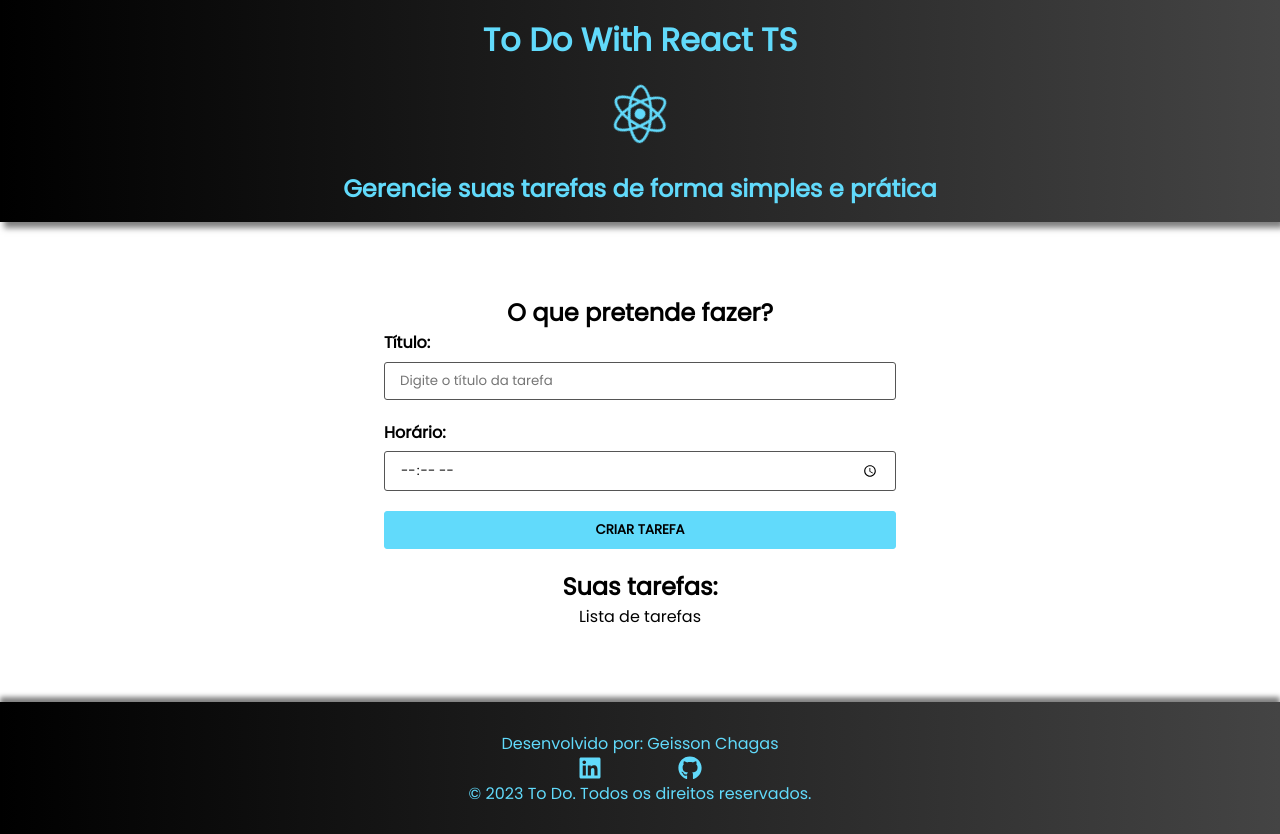
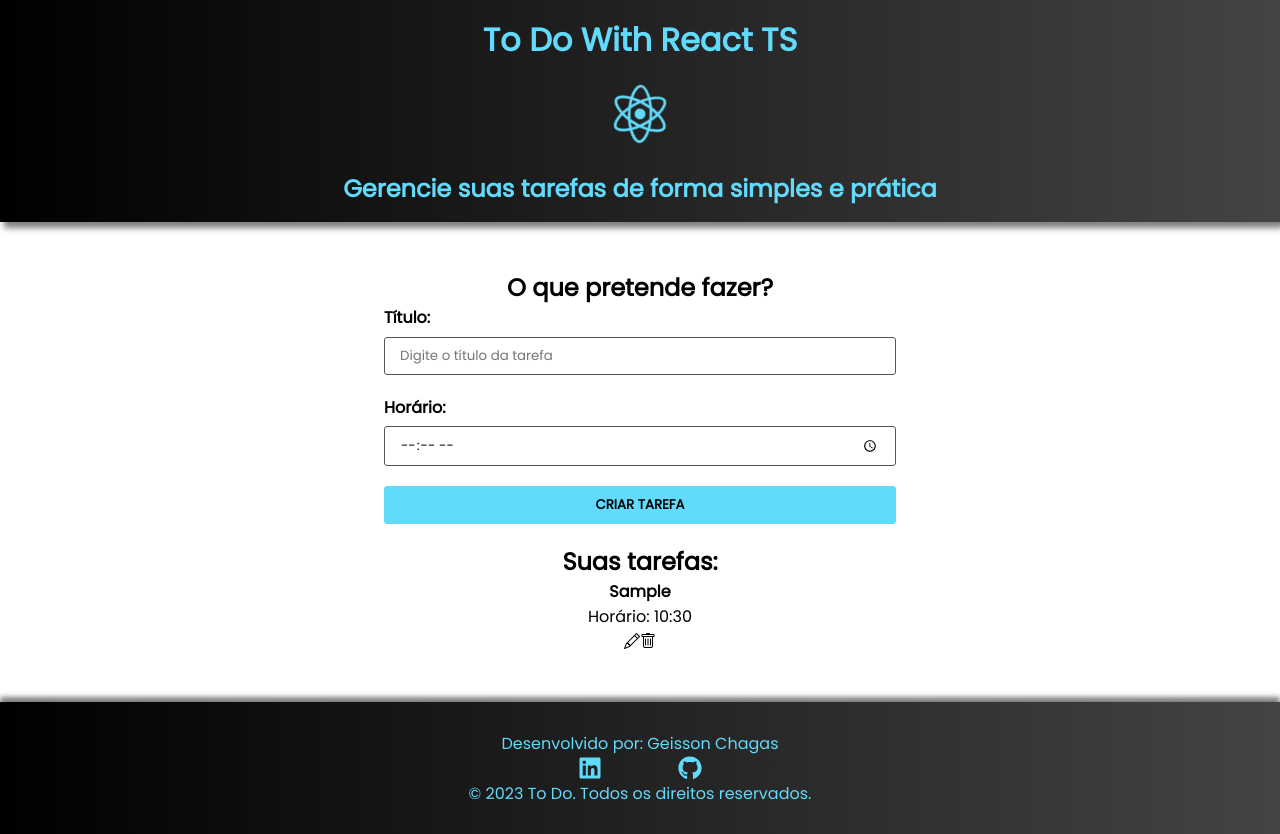
Before and after one commit to GeissonChagas/Todo-React-TS, a React (Create React App) app: page / in a window 1280 px wide. Both pictures are taken after typing "Sample", "10:30" into the empty fields and a click on the input "Criar Tarefa". Built offline with nearby package versions, Linux system fonts and the light colour scheme.

Commit message:
feat: html da lista

```diff
--- a/src/components/TaskForm.tsx
+++ b/src/components/TaskForm.tsx
@@ -16,19 +16,18 @@ const TaskForm = ({ btnText, taskList, setTaskList }: Props) => {
 
     const [id, setId] = useState<number>(0);
     const [title, setTitle] = useState<string>("");
-    const [hour, setHour] = useState<number>(0);
+    const [hour, setHour] = useState<string>("");
 
     function addTaskHandler(e: FormEvent<HTMLFormElement>) {
-
         e.preventDefault();
 
         const id = Math.floor(Math.random() * 1000)
-        const newTask: ITask = {id, title, hour}
+        const newTask: ITask = {id, title, hour};
 
         setTaskList!([...taskList, newTask])
 
         setTitle("");
-        setHour(0);
+        setHour("");
 
         console.log(taskList)
     }
@@ -37,9 +36,11 @@ const TaskForm = ({ btnText, taskList, setTaskList }: Props) => {
         if (e.target.name === "title") {
             setTitle(e.target.value);
         } else {
-            setHour(parseInt(e.target.value));
+            const [hours, minutes] = e.target.value.split(':');
+            const formattedHours = hours.toString().padStart(2, '0');
+            const formattedMinutes = minutes.toString().padStart(2, '0');
+            setHour(`${formattedHours}:${formattedMinutes}`);
         }
-
     }
 
     return (
@@ -51,7 +52,7 @@ const TaskForm = ({ btnText, taskList, setTaskList }: Props) => {
                     name="title"
                     placeholder="Digite o título da tarefa"
                     onChange={handleChange}
-                    value = {title}
+                    value={title}
                 />
             </div>
             <div className={styles.input_container}>
@@ -61,7 +62,7 @@ const TaskForm = ({ btnText, taskList, setTaskList }: Props) => {
                     name="hour"
                     placeholder="Digite o horário da tarefa"
                     onChange={handleChange}
-                    value = {hour}
+                    value={hour}
                 />
             </div>
             <div>
@@ -71,4 +72,5 @@ const TaskForm = ({ btnText, taskList, setTaskList }: Props) => {
     );
 };
 
+
 export default TaskForm;
--- a/src/components/TaskList.tsx
+++ b/src/components/TaskList.tsx
@@ -12,9 +12,23 @@ interface Props{
 
 const TaskList = ({ taskList }: Props) => {
     return (
-        <div>
-            <p>Lista de tarefas</p>
-        </div>
+       <>
+            {taskList.length > 0 ? (
+                taskList.map((task) =>
+                <div key={task.id}>
+                    <div>
+                        <h4>{task.title}</h4>
+                        <p>Horário: {task.hour} </p>
+                    </div>
+                    <div>
+                        <i className="bi bi-pencil"></i>
+                        <i className="bi bi-trash"></i>
+                    </div>
+                </div>)
+            ) : (
+                <p>Não há tarefas cadastradas!</p>
+            )}
+       </>
     )
 }
 
--- a/src/interfaces/Task.ts
+++ b/src/interfaces/Task.ts
@@ -1,5 +1,5 @@
 export interface ITask {
     id: number;
     title: string;
-    hour: number;
+    hour: string;
 }
```
